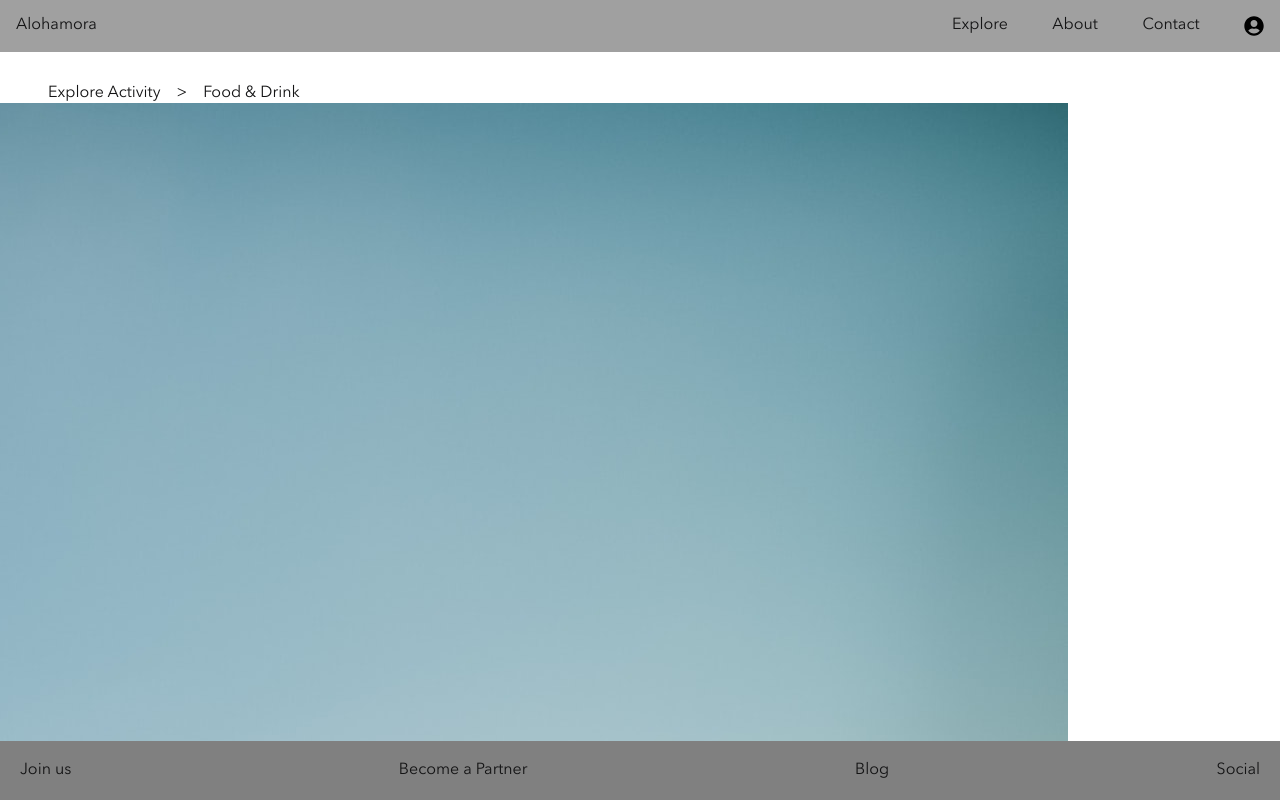
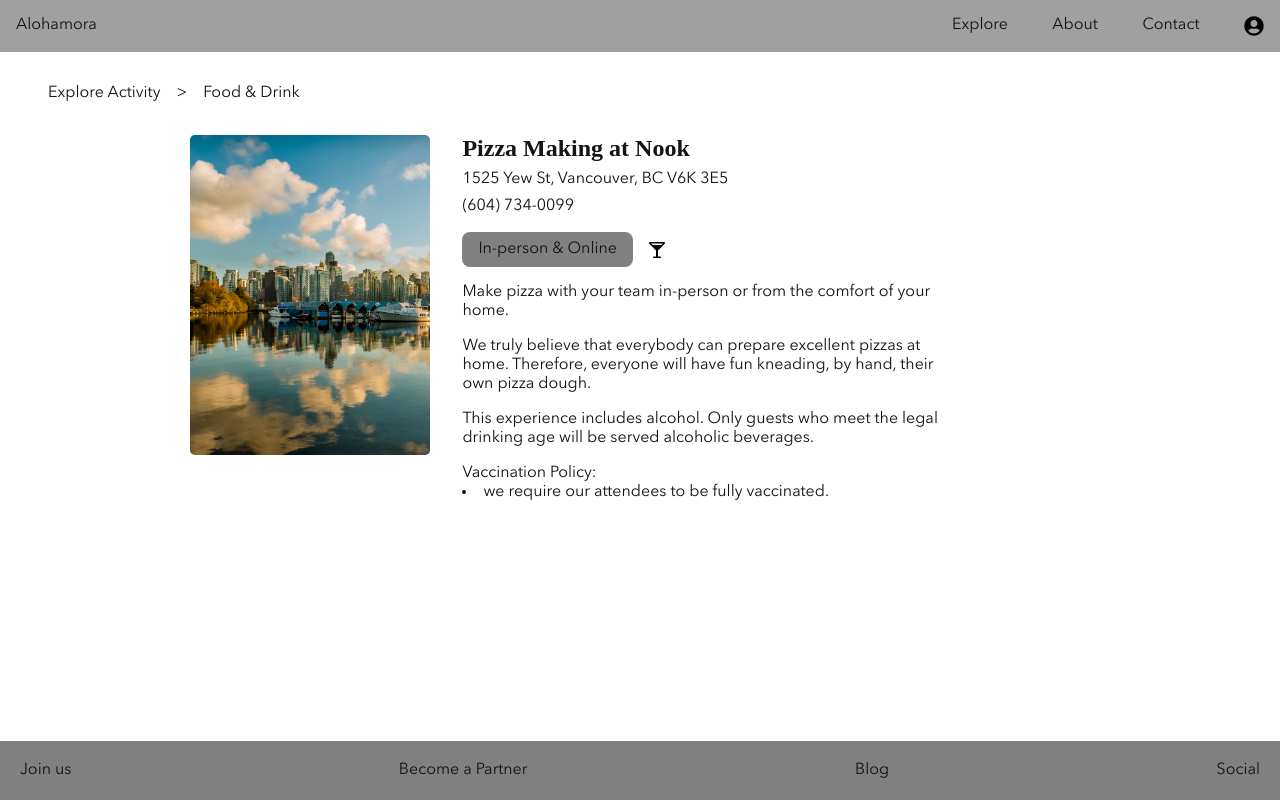
Before and after one commit to phoebe03111/Alohomora, a React (Create React App) app in the folder client/: page /explore/1 in a window 1280 px wide. Shown: the top 800 px of the page. Built offline with nearby package versions, Linux system fonts and the light colour scheme.

Commit message:
complete detailedactivity page style

```diff
--- a/client/src/pages/DetailedActivityPage/DetailedActivityPage.js
+++ b/client/src/pages/DetailedActivityPage/DetailedActivityPage.js
@@ -25,26 +25,37 @@ const DetailedActivityPage = () => {
         </div>
 
         <div className="detailedActivity__right">
+          <div className="detailedActivity__bio">
             <h1 className="detailedActivity__name">Pizza Making at Nook</h1>
             <p className="detailedActivity__location">
               1525 Yew St, Vancouver, BC V6K 3E5
             </p>
             <p className="detailedActivity__phone">(604) 734-0099</p>
           </div>
-        <div className="detailedActivity__tag">
-          <p>In-person & Online</p>
+
+          <div className="detailedActivity__tag-container">
+            <p className="detailedActivity__tag">In-person & Online</p>
             <img className="detailedActivity__icon" src={wine} alt="drink" />
+          </div>
+          <div className="detailedActivity__text-container">
             <p className="detailedActivity__text">
               Make pizza with your team in-person or from the comfort of your
-            home. We truly believe that everybody can prepare excellent pizzas
-            at home. Therefore, everyone will have fun kneading, by hand, their
-            own pizza dough. This experience includes alcohol. Only guests who
-            meet the legal drinking age will be served alcoholic beverages.
+              home.
+            </p>
+            <p className="detailedActivity__text">
+              We truly believe that everybody can prepare excellent pizzas at
+              home. Therefore, everyone will have fun kneading, by hand, their
+              own pizza dough.
+            </p>
+            <p className="detailedActivity__text">
+              This experience includes alcohol. Only guests who meet the legal
+              drinking age will be served alcoholic beverages.
             </p>
             <ul className="detailedActivity__policy">Vaccination Policy:</ul>
             <li className="detailedActivity__policy-info">
               we require our attendees to be fully vaccinated.
             </li>
+          </div>
         </div>
       </section>
     </main>
--- a/client/src/pages/DetailedActivityPage/DetailedActivityPage.scss
+++ b/client/src/pages/DetailedActivityPage/DetailedActivityPage.scss
@@ -15,6 +15,53 @@
 
   /////////////////////
   &__info {
-    @include flexbox(row, flex-end, center);
+    margin: 2rem 0;
+    @include flexbox(row, flex-end, flex-start);
+  }
+
+  &__left {
+    width: 15rem;
+    height: 20rem;
+    margin-right: 2rem;
+  }
+
+  &__image {
+    width: 100%;
+    height: 100%;
+    object-fit: cover;
+    border-radius: 5px;
+  }
+  ///////////////////
+  &__right {
+    width: 65%;
+  }
+
+  &__location {
+    margin: 0.5rem 0;
+  }
+
+  &__tag-container {
+    margin: 1rem 0;
+    @include flexbox(row, flex-start, center);
+  }
+
+  &__tag {
+    padding: 0.5rem 1rem;
+    background-color: gray;
+    border-radius: 8px;
+  }
+
+  &__icon {
+    height: 1rem;
+    width: 1rem;
+    margin-left: 1rem;
+  }
+
+  &__text-container {
+    max-width: 30rem;
+  }
+
+  &__text {
+    margin-bottom: 1rem;
   }
 }
```
Lines whose indentation alone changed are shown as unchanged.
